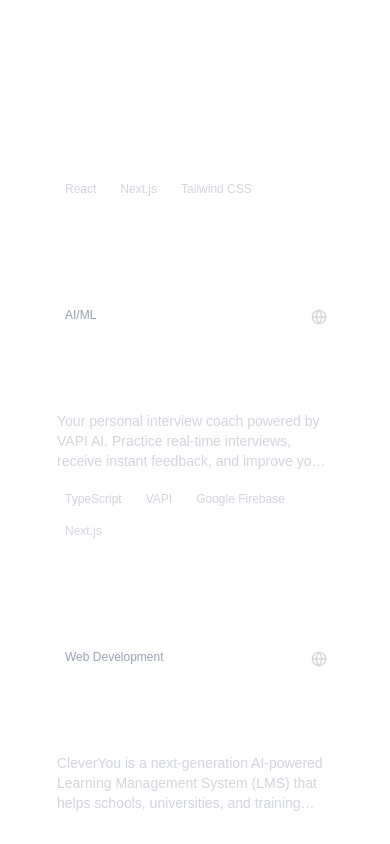
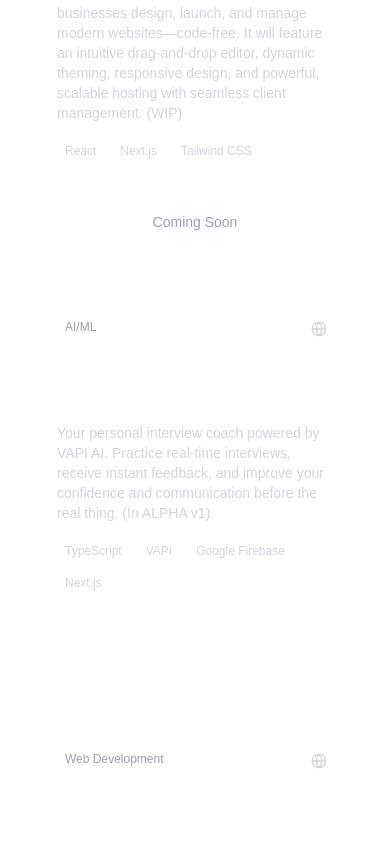
Before and after one commit to Gabriel-Kaplan/gabrielkaplanportfolio, a Next.js app: page / in a window 390 px wide. Shown: the part 1800-2644 px from the top of the page. Built offline with nearby package versions, Linux system fonts and the light colour scheme.

Commit message:
add dynamic rendering to projects section for view project button

```diff
--- a/components/Footer.jsx
+++ b/components/Footer.jsx
@@ -99,12 +99,13 @@ export default function Footer() {
             <p className="text-gray-400 mb-2">gabrielkappy@gmail.com</p>
             <p className="text-gray-400 mb-6">Ra&apos;anana, Israel</p>
 
-            <a
-              href="#contact"
-              className="inline-block text-white font-medium hover:text-gray-300 transition-colors border-b border-white/30 pb-1"
-            >
-              Get in touch
-            </a>
+           <a
+          href="mailto:gabrielkappy@gmail.com"
+          className="inline-block text-white font-medium hover:text-gray-300 transition-colors border-b border-white/30 pb-1"
+        >
+          Get in touch
+        </a>
+
           </motion.div>
         </div>
 
--- a/components/ProjectSection.jsx
+++ b/components/ProjectSection.jsx
@@ -167,13 +167,6 @@ export default function ProjectsSection() {
                       boxShadow: "0 15px 30px -10px rgba(0, 0, 0, 0.5)"
                     }}
                     transition={{ type: "spring", stiffness: 400, damping: 25 }}
-                    onClick={() => {
-                      const url = project.links[0]?.url;
-                      if (url && url !== "#") {
-                        window.open(url, "_blank");
-                      }
-                    }}
-                    style={{ cursor: "pointer" }}
                   >
 
                   {/* Glass reflection effect */}
@@ -216,12 +209,12 @@ export default function ProjectsSection() {
                     {project.title}
                   </motion.h4>
 
-                  <p className="text-gray-300 text-sm mb-4 line-clamp-3 md:line-clamp-none">
+                  <p className="text-gray-300 text-sm mb-4 flex-grow">
                     {project.description}
                   </p>
 
-                  {/* Highlights section - explicitly set to be visible and position relative */}
-                  <div className="flex flex-wrap gap-2 mt-auto mb-8 relative z-10">
+                  {/* Highlights section */}
+                  <div className="flex flex-wrap gap-2 mb-4 relative z-10">
                     {project.highlights.map((highlight, i) => (
                       <span
                         key={i}
@@ -232,14 +225,30 @@ export default function ProjectsSection() {
                     ))}
                   </div>
 
-                  <motion.div
-                    className="absolute bottom-4 right-4 p-2 rounded-full text-white opacity-0 group-hover:opacity-100"
-                    initial={{ scale: 0 }}
-                    whileHover={{ scale: 1.1 }}
-                    transition={{ type: "spring", stiffness: 400, damping: 25 }}
-                  >
-                    <ArrowUpRight size={16} />
-                  </motion.div>
+                  {/* View Project Button - only show if project has a valid URL */}
+                  {project.links[0]?.url && project.links[0].url !== "#" && (
+                    <motion.button
+                      className="mt-5 w-1/2 py-3 px-4 bg-white/10 hover:bg-white/20 border border-white/20 rounded-2xl text-white font-medium text-sm transition-all duration-200 flex items-center justify-center gap-2 group/btn"
+                      whileHover={{ scale: 1.02 }}
+                      whileTap={{ scale: 0.98 }}
+                      onClick={() => {
+                        const url = project.links[0]?.url;
+                        if (url && url !== "#") {
+                          window.open(url, "_blank");
+                        }
+                      }}
+                    >
+                      View Project
+                      <ArrowUpRight size={16} className="group-hover/btn:translate-x-1 group-group/btn:-translate-y-1 transition-transform" />
+                    </motion.button>
+                  )}
+
+                  {/* Coming Soon message for projects without valid URLs */}
+                  {(!project.links[0]?.url || project.links[0].url === "#") && (
+                    <div className="mt-5 w-full py-3 px-4 bg-white/5 border border-white/10 rounded-2xl text-gray-400 font-medium text-sm text-center">
+                      Coming Soon
+                    </div>
+                  )}
                 </motion.div>
               </motion.div>
             );
```
